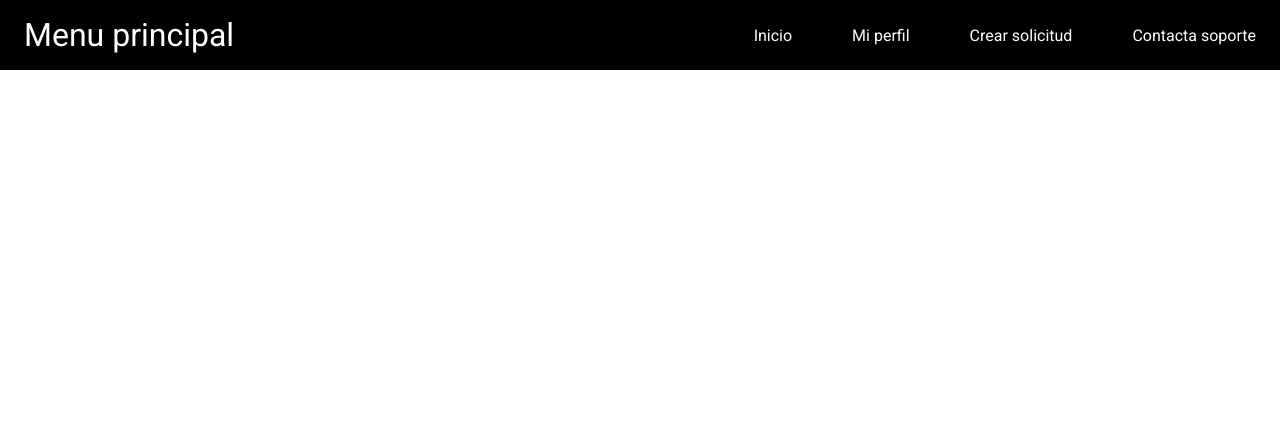
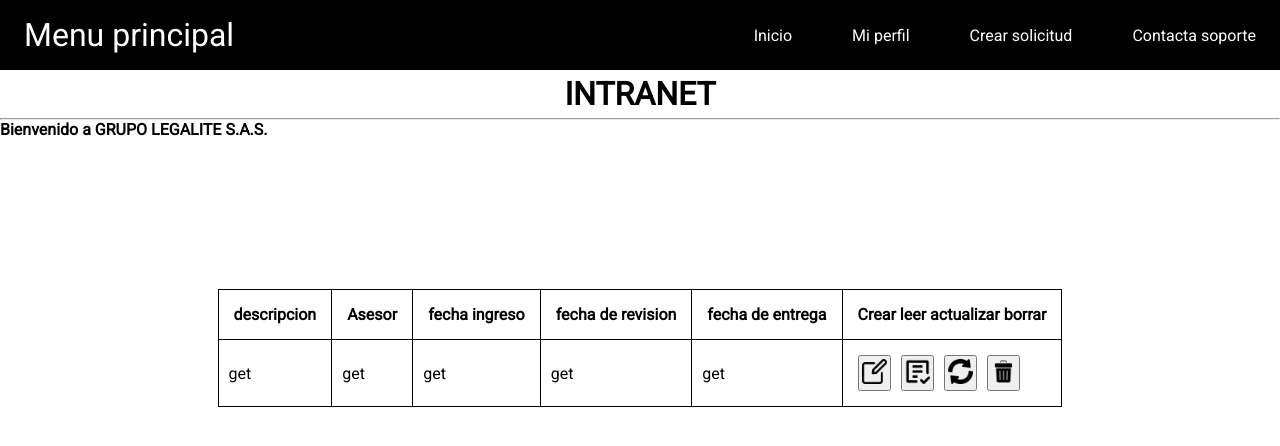
Before and after one commit to EdwMacias/PQRS_Legalite, a plain HTML site: page Disenio web/pagina2.html in a window 1280 px wide. Drawn offline with Linux system fonts and the light colour scheme.

Commit message:
Se agrega tabla con activos e iconos para CRUD

```diff
--- a/Disenio web/pagina2.css
+++ b/Disenio web/pagina2.css
@@ -94,3 +94,40 @@ a {
     left: 0;
   }
 }
+H1 {
+  text-align: center;
+  text-decoration: dotted;
+  width: 100%;
+  margin: 5px auto;
+}
+
+#main-table {
+  margin: 150px auto;
+  width: auto;
+}
+table {
+  background-color: white;
+  width: 100%;
+  border-collapse: collapse;
+  text-align: left;
+}
+th {
+  border: solid 1px;
+  padding: 15px;
+}
+
+td {
+  border: solid 1px;
+  padding: 10px;
+}
+.CRUD {
+  border: solid 1px;
+  padding: 10px;
+}
+button {
+  padding: 2px;
+  margin: 5px;
+}
+.ICONOS {
+  width: 25px;
+}
--- a/Disenio web/pagina2.html
+++ b/Disenio web/pagina2.html
@@ -47,5 +47,22 @@
         </div>
       </nav>
     </header>
+
+    <h1>INTRANET</h1>
+    <hr />
+    <p><b>Bienvenido a GRUPO LEGALITE S.A.S. </b></p>
+    <table id="main-table">
+      <thead>
+        <tr>
+          <th>descripcion</th>
+          <th>Asesor</th>
+          <th>fecha ingreso</th>
+          <th>fecha de revision</th>
+          <th>fecha de entrega</th>
+          <th>Crear leer actualizar borrar</th>
+          <tr><td>get</td><td>get</td><td>get</td><td>get</td><td>get</td><TD class="CRUD"><button><img class="ICONOS" src="writing.png" alt="CREAR"></button><button><img class="ICONOS" src="gramatica.png" alt="LEER"></button><BUtton><img class="ICONOS" src="recargar.png" alt="REFRESCAR"></button><BUtton><img class="ICONOS" src="borrar.png" alt="Eliminar"></button></TD></tr>
+        </tr>
+      </thead>
+    </table>
   </body>
 </html>
```
Also changed, not shown: Disenio web/borrar.png (added), Disenio web/gramatica.png (added), Disenio web/recargar.png (added), Disenio web/writing.png (added).
